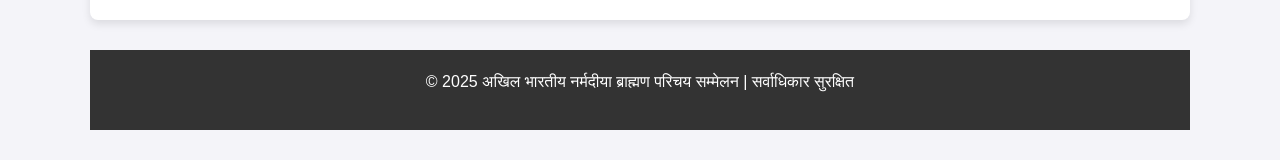
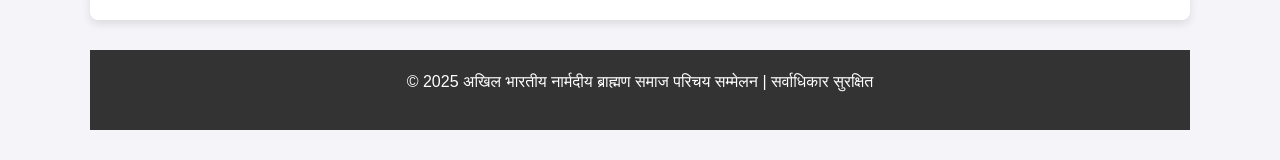
Before and after one commit to ndkhargone/ndparichaysamelan, a plain HTML site: page index.html in a window 1280 px wide. Shown: the part 3271-3431 px from the top of the page. Drawn offline with nearby package versions, Linux system fonts and the light colour scheme.

Commit message:
Update index.html

```diff
--- a/index.html
+++ b/index.html
@@ -358,7 +358,7 @@
 
     <!-- Footer Section -->
     <div class="footer">
-        <p>&copy; 2025 अखिल भारतीय नर्मदीया ब्राह्मण परिचय सम्मेलन | सर्वाधिकार सुरक्षित</p>
+        <p>&copy; 2025 अखिल भारतीय नार्मदीय ब्राह्मण समाज परिचय सम्मेलन | सर्वाधिकार सुरक्षित</p>
     </div>
 
     <!-- Bootstrap JS (for Carousel functionality) -->
```
